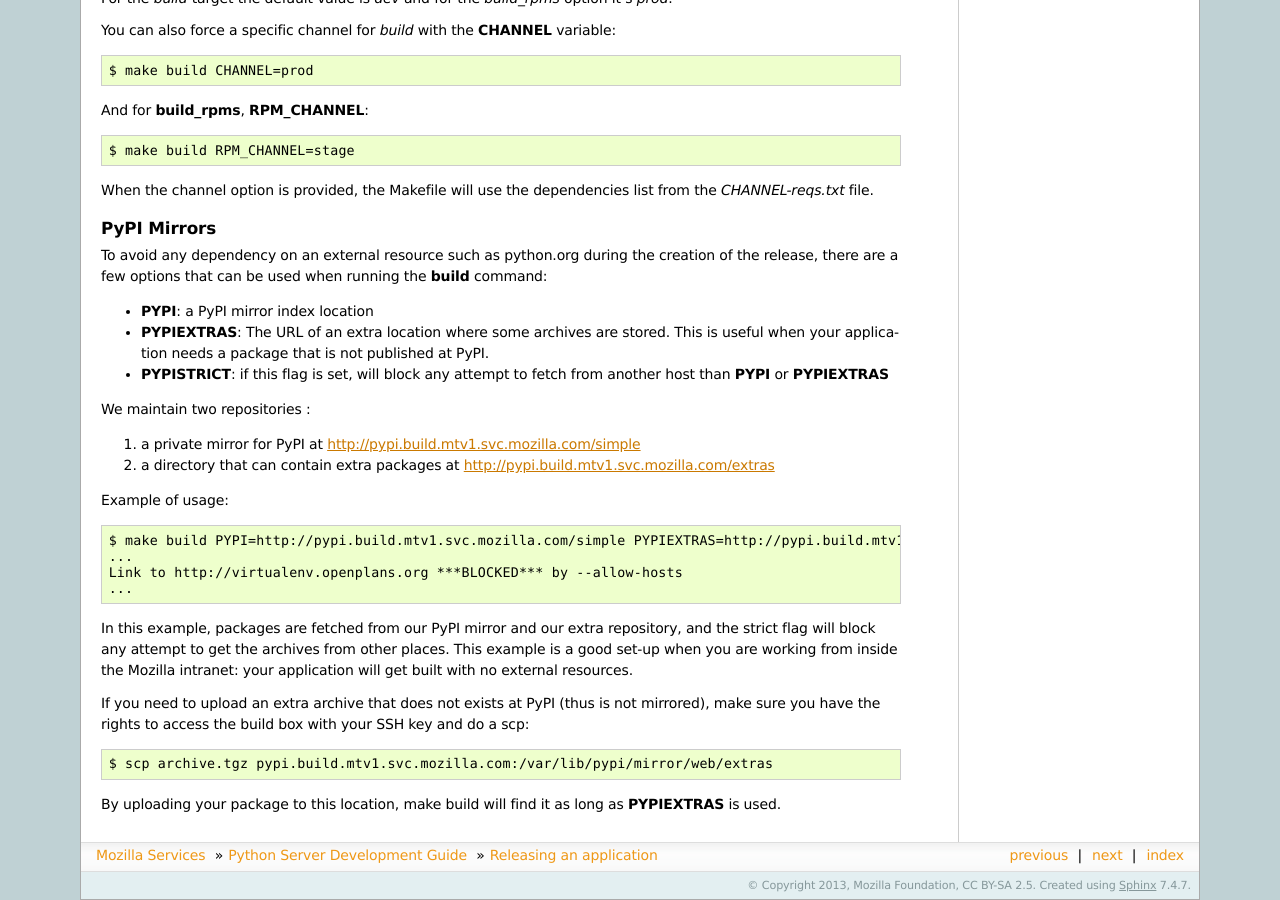
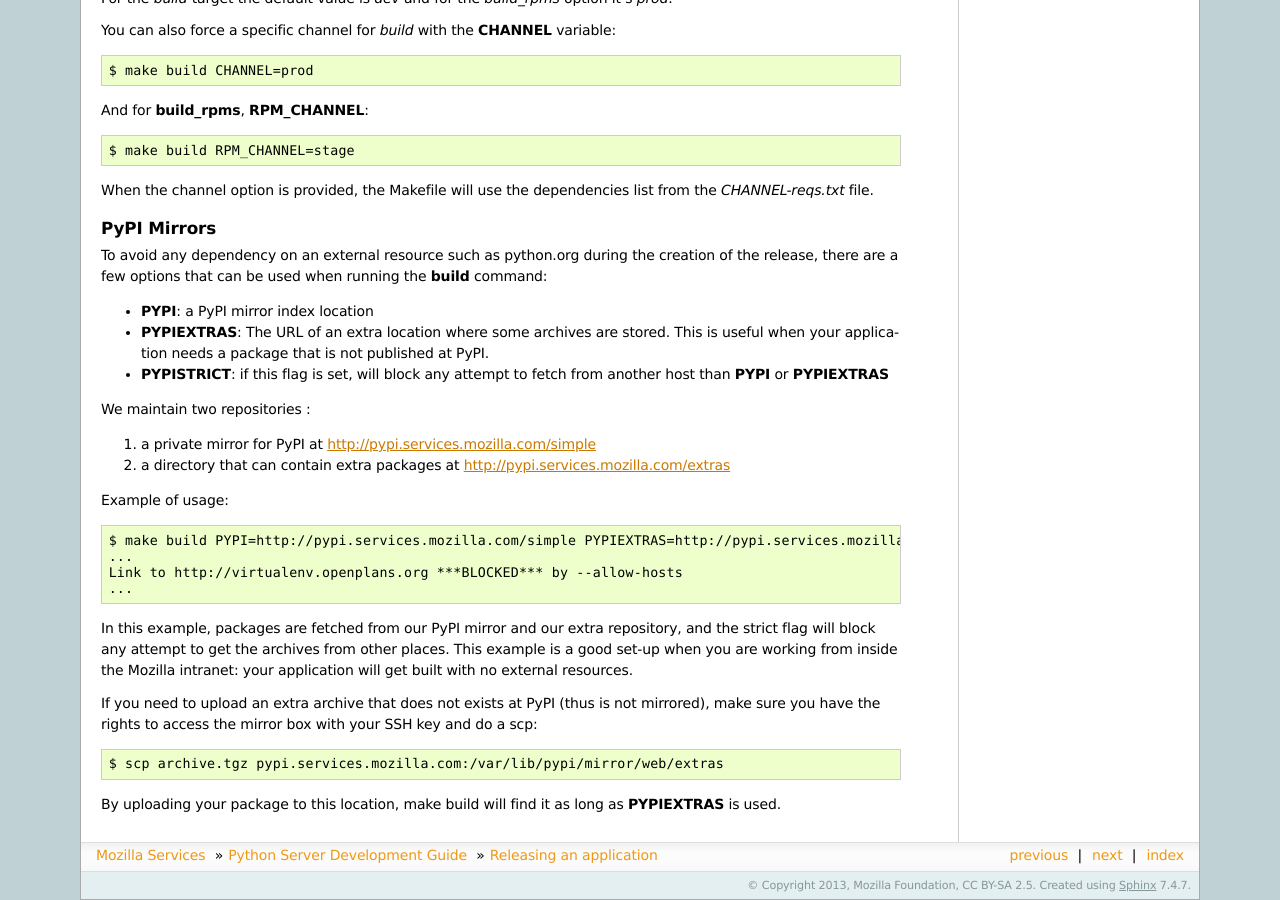
Before and after one commit to mozilla-services/docs, a Sphinx documentation site: the page built from source/server-devguide/release.rst, in a window 1280 px wide and 900 px high, scrolled down 6117 px. Built offline with Sphinx 7.4.7, drawn with Linux system fonts in a browser that asks for light colours; the version number could not be read and is left out.

Commit message:
Update url for services pypi mirror.

```diff
--- a/source/server-devguide/release.rst
+++ b/source/server-devguide/release.rst
@@ -441,13 +441,13 @@ running the **build** command:
 
 We maintain two repositories :
 
-1. a private mirror for PyPI at http://pypi.build.mtv1.svc.mozilla.com/simple
-2. a directory that can contain extra packages at http://pypi.build.mtv1.svc.mozilla.com/extras
+1. a private mirror for PyPI at http://pypi.services.mozilla.com/simple
+2. a directory that can contain extra packages at http://pypi.services.mozilla.com/extras
 
 
 Example of usage::
 
-    $ make build PYPI=http://pypi.build.mtv1.svc.mozilla.com/simple PYPIEXTRAS=http://pypi.build.mtv1.svc.mozilla.com/extras PYPISTRICT=1
+    $ make build PYPI=http://pypi.services.mozilla.com/simple PYPIEXTRAS=http://pypi.services.mozilla.com/extras PYPISTRICT=1
     ...
     Link to http://virtualenv.openplans.org ***BLOCKED*** by --allow-hosts
     ...
@@ -459,10 +459,10 @@ the Mozilla intranet: your application will get built with no external
 resources.
 
 If you need to upload an extra archive that does not exists at PyPI (thus is
-not mirrored), make sure you have the rights to access the build box with
+not mirrored), make sure you have the rights to access the mirror box with
 your SSH key and do a scp::
 
-    $ scp archive.tgz pypi.build.mtv1.svc.mozilla.com:/var/lib/pypi/mirror/web/extras
+    $ scp archive.tgz pypi.services.mozilla.com:/var/lib/pypi/mirror/web/extras
 
 By uploading your package to this location, make build will find it as long
 as **PYPIEXTRAS** is used.
```
